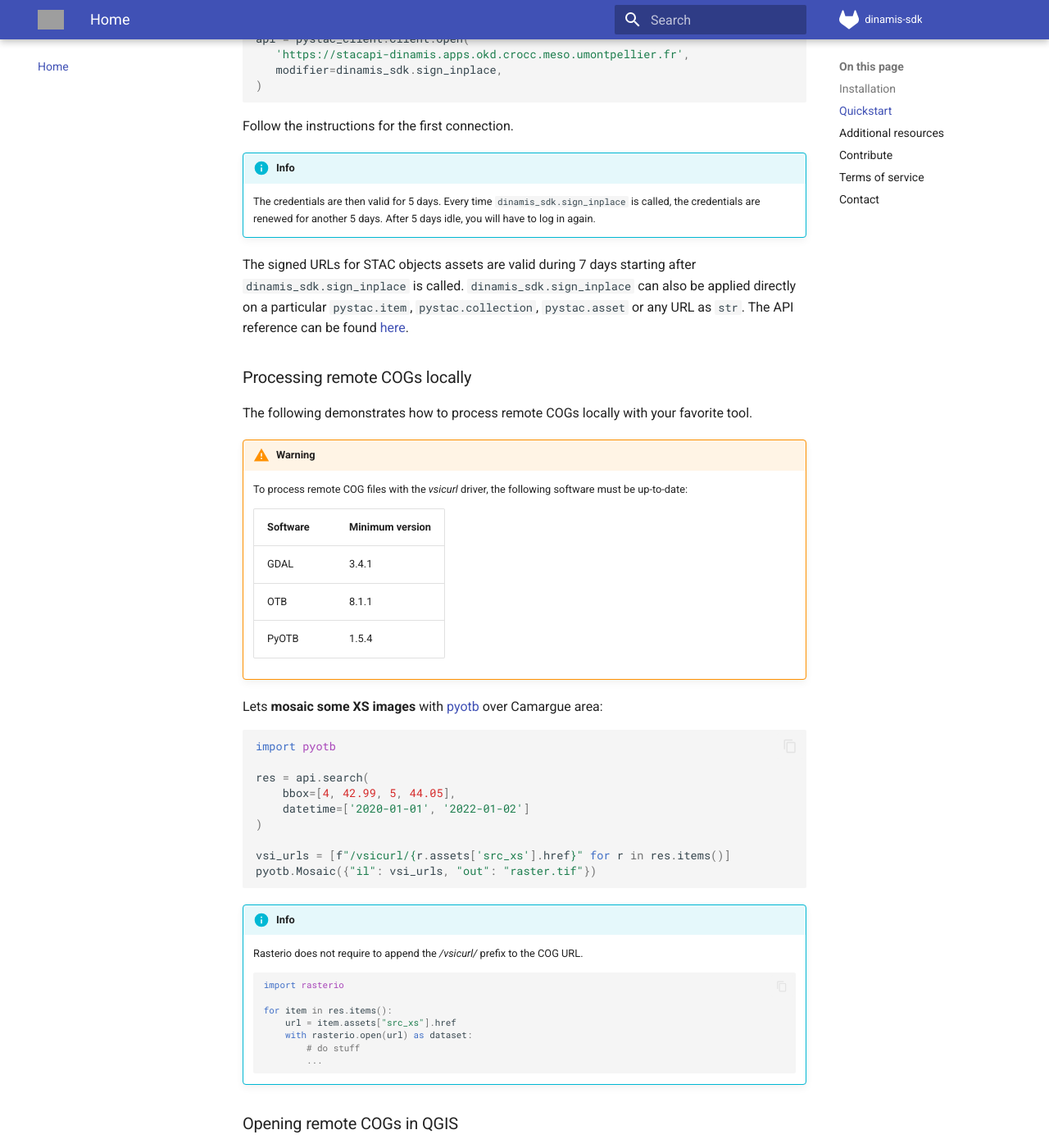
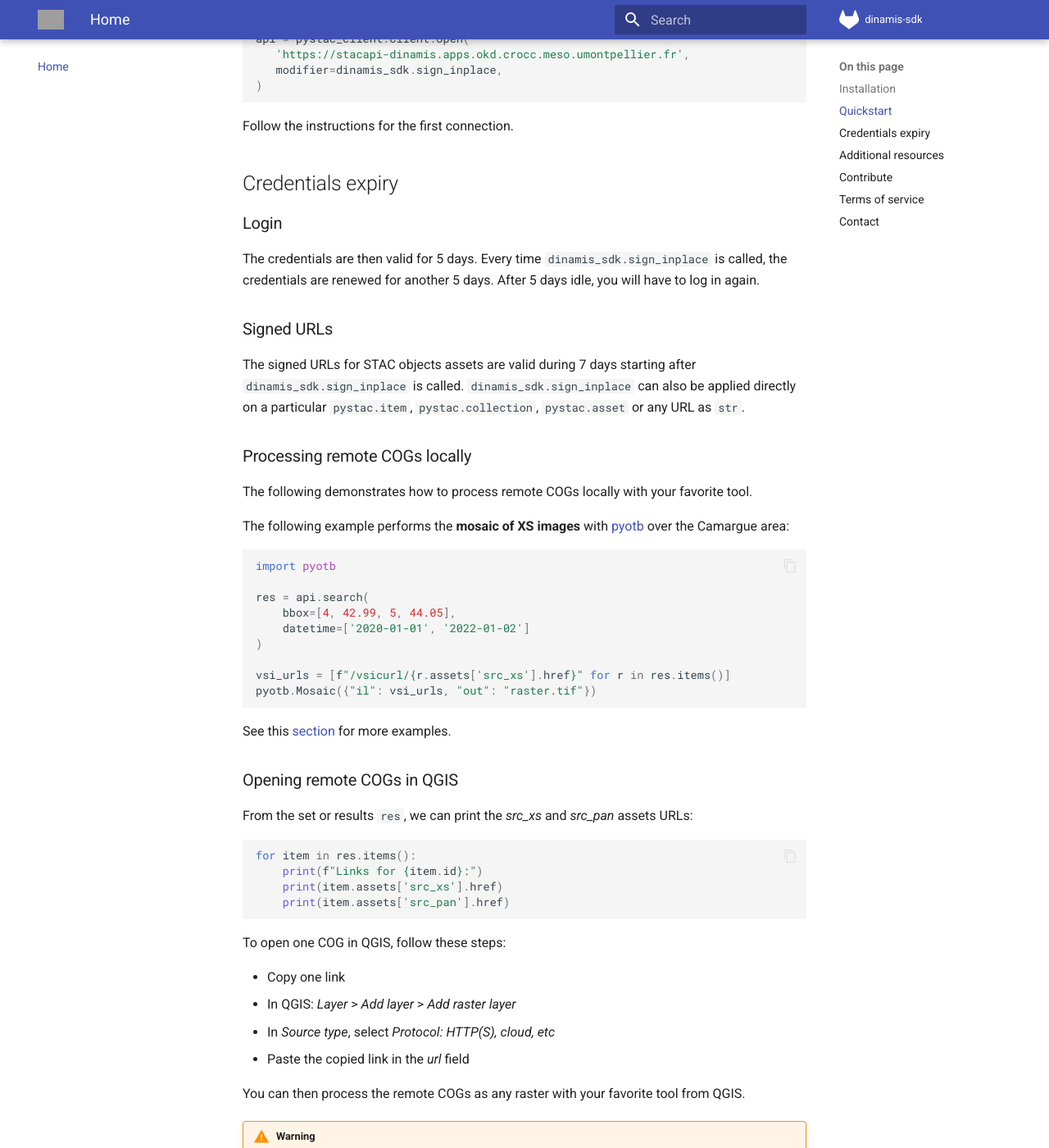
Before and after one commit to remicres/dinamis-sdk, an MkDocs documentation site: the page built from doc/index.md, in a window 1280 px wide and 1400 px high, scrolled down 786 px. Shown: the whole window at 82% size. Built offline with MkDocs 1.6.1 and Material for MkDocs 9.7.7, drawn with Linux system fonts in a browser that asks for light colours; grey boxes are pictures that could not be loaded.

Commit message:
DOC: shorten index page

````diff
--- a/doc/index.md
+++ b/doc/index.md
@@ -47,37 +47,28 @@ api = pystac_client.Client.open(
 
 Follow the instructions for the first connection.
 
-!!! Info
+## Credentials expiry
 
-    The credentials are then valid for 5 days. Every time
-    `dinamis_sdk.sign_inplace` is called, the credentials are renewed for
-    another 5 days. After 5 days idle, you will have to log in again.
+### Login
+
+The credentials are then valid for 5 days. Every time
+`dinamis_sdk.sign_inplace` is called, the credentials are renewed for another
+5 days. After 5 days idle, you will have to log in again.
+
+### Signed URLs
 
 The signed URLs for STAC objects assets are valid during 7 days starting after
 `dinamis_sdk.sign_inplace` is called. `dinamis_sdk.sign_inplace` can also be
 applied directly on a particular `pystac.item`, `pystac.collection`,
 `pystac.asset` or any URL as `str`.
-The API reference can be found
-[here](https://s3-signing-dinamis.apps.okd.crocc.meso.umontpellier.fr/docs).
 
 ### Processing remote COGs locally
 
 The following demonstrates how to process remote COGs locally with your
 favorite tool.
 
-!!! Warning
-
-    To process remote COG files with the *vsicurl* driver, the following
-    software must be up-to-date:
-
-    | Software | Minimum version |
-    |----------|-----------------|
-    | GDAL     | 3.4.1           |
-    | OTB      | 8.1.1           |
-    | PyOTB    | 1.5.4           |
-
-Lets **mosaic some XS images** with [pyotb](https://pypi.org/project/pyotb/) over
-Camargue area:
+The following example performs the **mosaic of XS images** with
+[pyotb](https://pypi.org/project/pyotb/) over the Camargue area:
 
 ```python
 import pyotb
@@ -91,19 +82,7 @@ vsi_urls = [f"/vsicurl/{r.assets['src_xs'].href}" for r in res.items()]
 pyotb.Mosaic({"il": vsi_urls, "out": "raster.tif"})
 ```
 
-!!! Info
-
-    Rasterio does not require to append the */vsicurl/* prefix to the COG URL.
-
-    ```python
-    import rasterio
-
-    for item in res.items():
-        url = item.assets["src_xs"].href
-        with rasterio.open(url) as dataset:
-            # do stuff
-            ...
-    ```
+See this [section](#examples.html) for more examples.
 
 ### Opening remote COGs in QGIS
 
````
